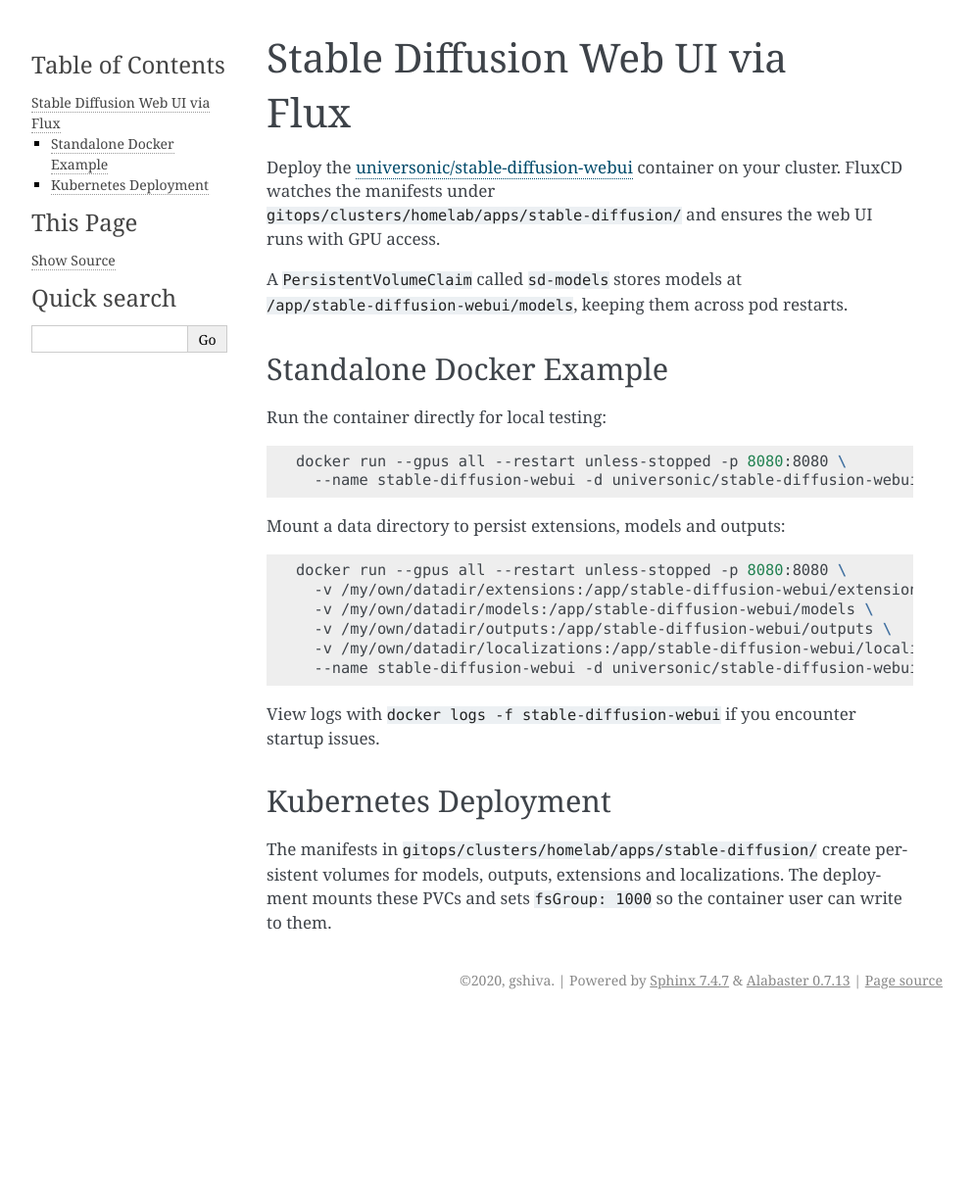
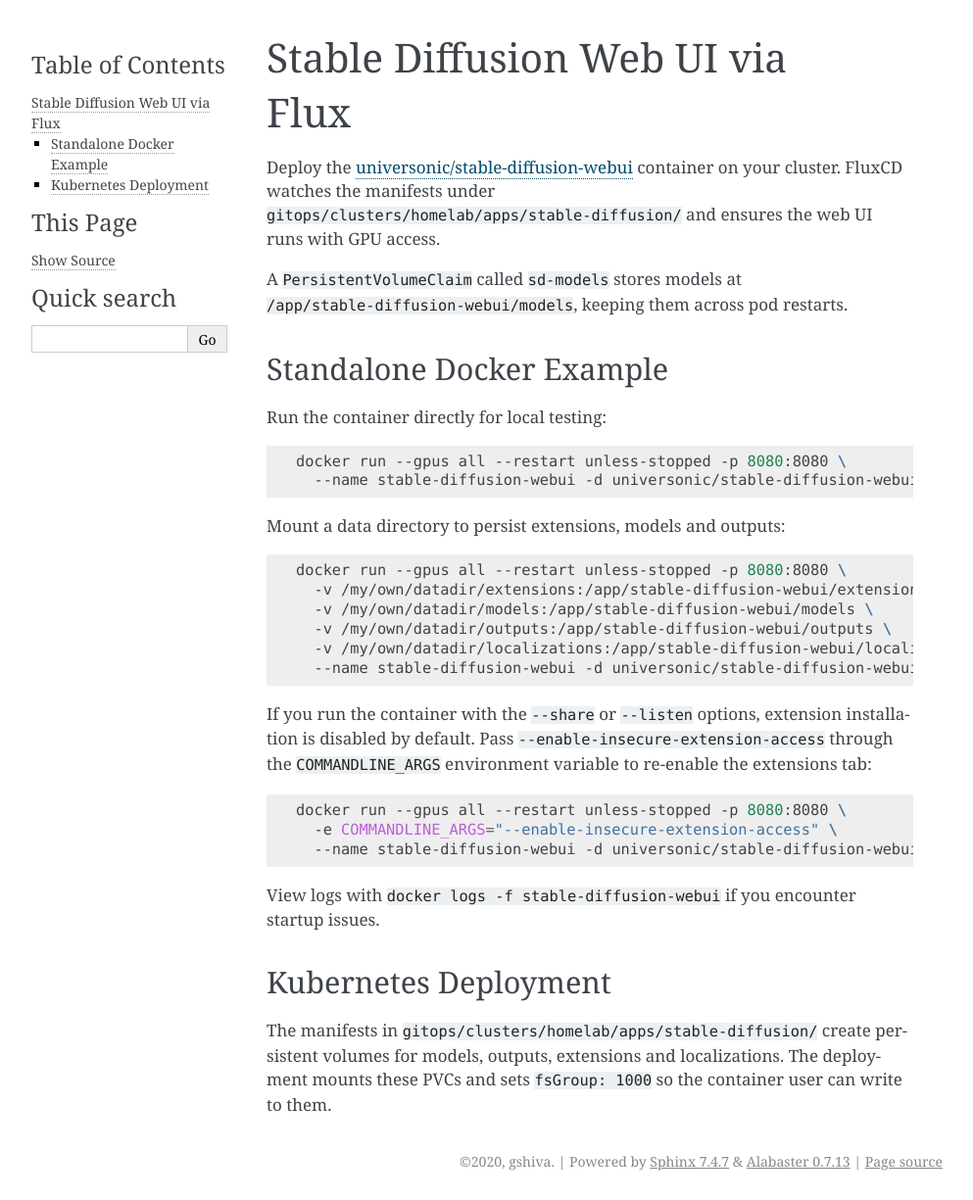
Before and after one commit to homeiac/home, a Sphinx documentation site: the page built from docs/source/md/guides/stable-diffusion-webui-guide.md, in a window 1280 px wide. Shown: the whole page at 98% size, without its empty margins (148-1141 px from the left). Built offline with Sphinx 7.4.7, drawn with Linux system fonts in a browser that asks for light colours; before the commit the page ends 1040 px from its top, so only the background shows below that.

Commit message:
Fix #46: enable extension install for stable diffusion
Add --enable-insecure-extension-access flag via COMMANDLINE_ARGS and update docs.

````diff
--- a/docs/source/md/guides/stable-diffusion-webui-guide.md
+++ b/docs/source/md/guides/stable-diffusion-webui-guide.md
@@ -24,6 +24,15 @@
   --name stable-diffusion-webui -d universonic/stable-diffusion-webui:full
 ```
 
+If you run the container with the `--share` or `--listen` options, extension installation is disabled by default.
+Pass `--enable-insecure-extension-access` through the `COMMANDLINE_ARGS` environment variable to re-enable the extensions tab:
+
+```bash
+docker run --gpus all --restart unless-stopped -p 8080:8080 \
+  -e COMMANDLINE_ARGS="--enable-insecure-extension-access" \
+  --name stable-diffusion-webui -d universonic/stable-diffusion-webui:full
+```
+
 View logs with `docker logs -f stable-diffusion-webui` if you encounter startup issues.
 
 ## Kubernetes Deployment
````
Also changed, not shown: proxmox/guides/stable-diffusion-webui-guide.md (+9 -0 lines), 1 other file.
